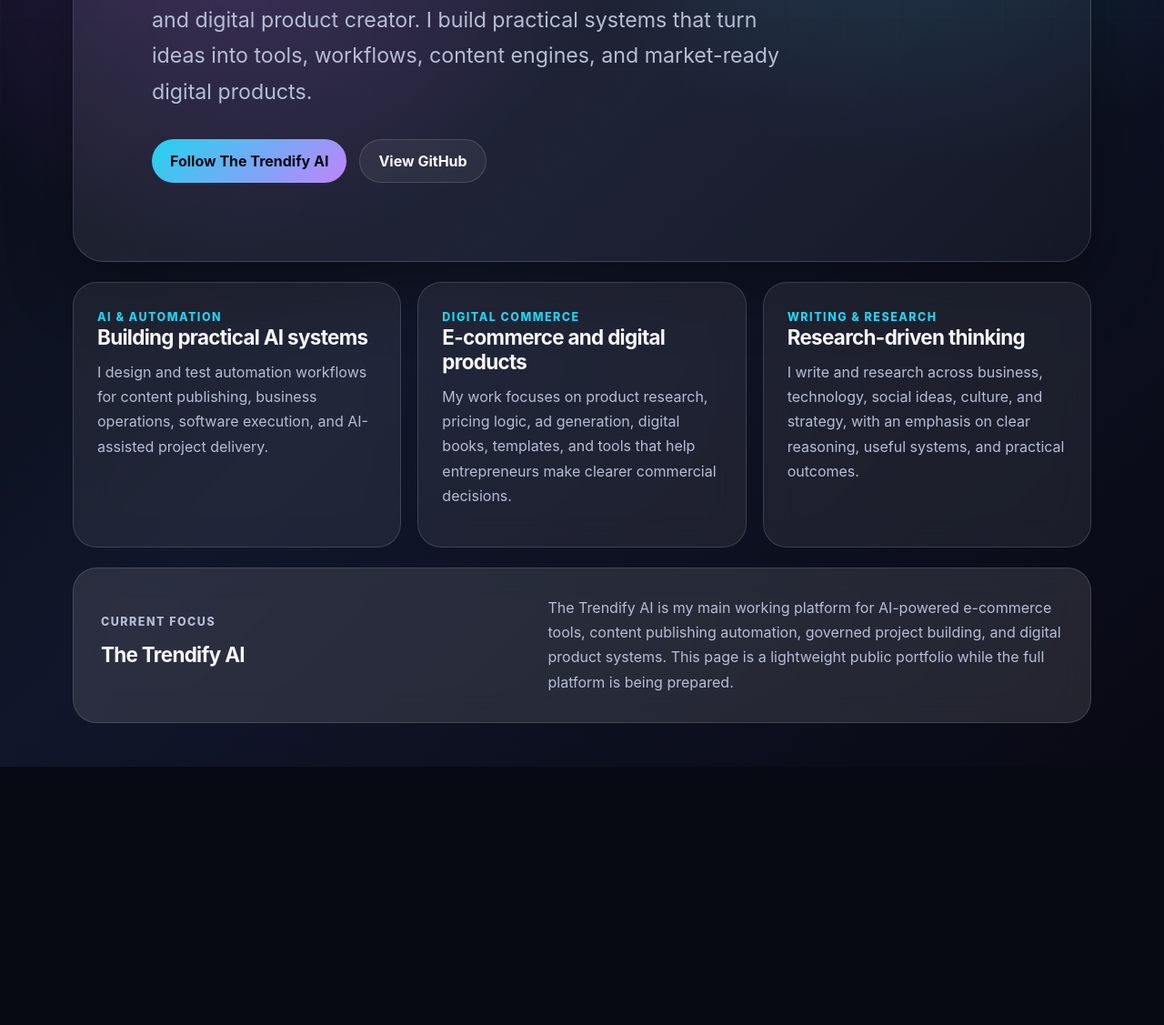
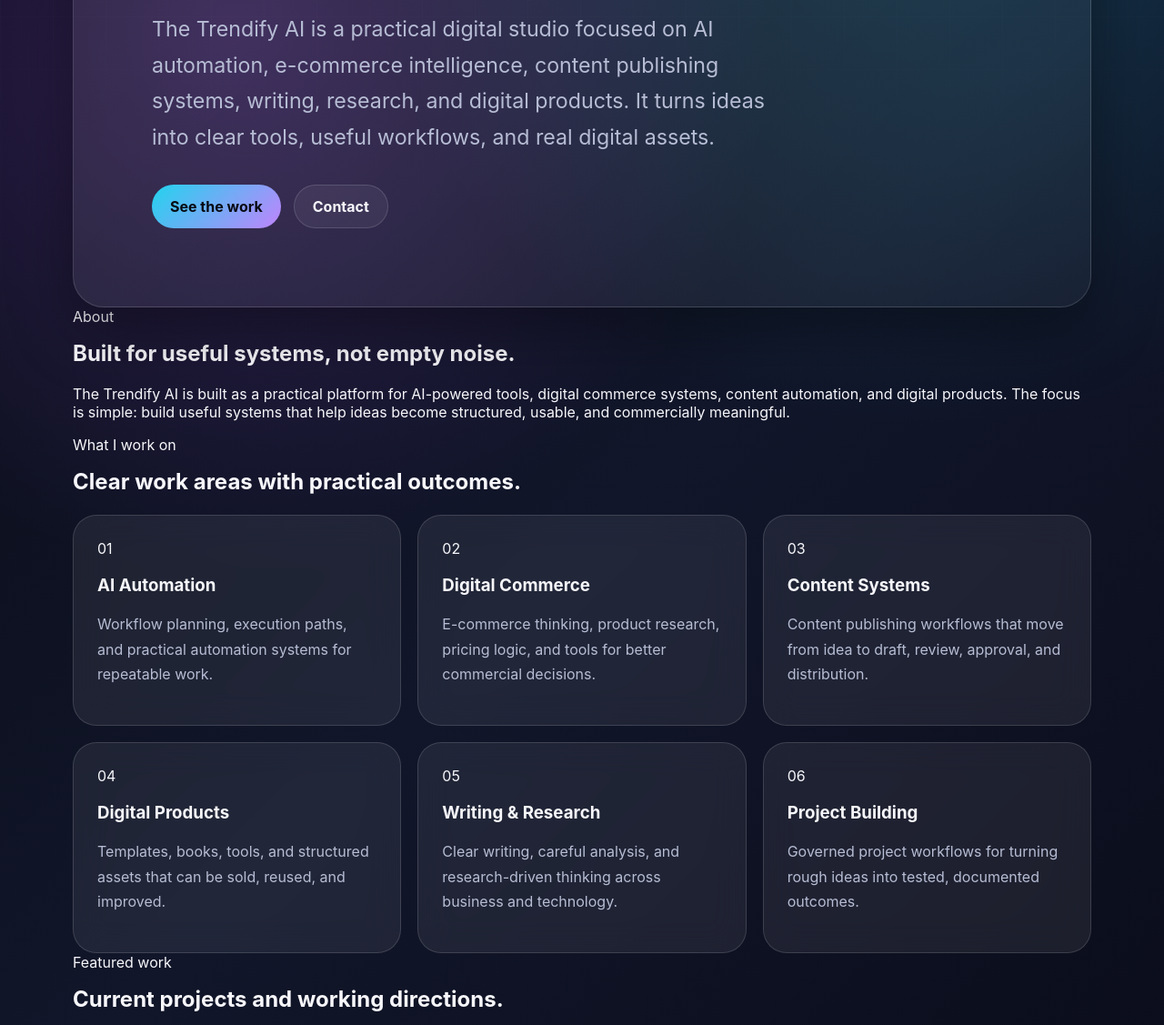
Before and after one commit to GetsHubs/portfolio, a plain HTML site: page index.html in a window 1280 px wide. Shown: the part 388-1515 px from the top of the page at 91% size. Before the commit the page ends 1231 px from the top, so only its background shows below. Drawn offline with Linux system fonts and the light colour scheme.

Commit message:
Update portfolio to human editorial brand style

```diff
--- a/index.html
+++ b/index.html
@@ -3,70 +3,137 @@
 <head>
   <meta charset="utf-8" />
   <meta name="viewport" content="width=device-width, initial-scale=1" />
-  <title>Abu&#32;Battal | AI Automation & Digital Commerce Portfolio</title>
-  <meta name="description" content="Personal portfolio for Abu&#32;Battal: writer, researcher, AI automation builder, e-commerce strategist, and digital product creator behind The Trendify AI." />
-  <meta name="theme-color" content="#0b1020" />
-  <meta property="og:title" content="Abu&#32;Battal | The Trendify AI" />
-  <meta property="og:description" content="Writer, researcher, AI automation builder, e-commerce strategist, and digital product creator." />
+  <title>The Trendify AI | Digital Studio Portfolio</title>
+  <meta name="description" content="The Trendify AI is a practical digital studio focused on AI automation, digital commerce, content systems, writing, research, and digital products." />
+  <meta name="theme-color" content="#171511" />
+  <meta property="og:title" content="The Trendify AI" />
+  <meta property="og:description" content="A practical digital studio for AI automation, digital commerce, content systems, and digital products." />
   <meta property="og:type" content="website" />
   <meta property="og:url" content="https://www.thetrendifyai.com/" />
   <link rel="canonical" href="https://www.thetrendifyai.com/" />
   <link rel="stylesheet" href="./style.css" />
 </head>
 <body>
-  <main class="page-shell">
+  <header class="site-header" aria-label="Site header">
+    <a class="brand" href="#top" aria-label="The Trendify AI home">The Trendify AI</a>
+    <nav class="site-nav" aria-label="Primary navigation">
+      <a href="#about">About</a>
+      <a href="#work">Work</a>
+      <a href="#projects">Projects</a>
+      <a href="#services">Services</a>
+      <a href="#contact">Contact</a>
+    </nav>
+  </header>
+
+  <main id="top" class="page-shell">
     <section class="hero" aria-labelledby="hero-title">
-      <div class="hero__badge">Personal Portfolio</div>
-      <h1 id="hero-title">Abu&#32;Battal</h1>
+      <p class="kicker">A practical digital studio</p>
+      <h1 id="hero-title">The Trendify AI</h1>
+      <p class="hero__subtitle">AI Automation. Digital Commerce. Content Systems.</p>
       <p class="hero__lead">
-        Writer, researcher, AI automation builder, e-commerce strategist, and digital product creator.
-        I build practical systems that turn ideas into tools, workflows, content engines, and market-ready digital products.
+        The Trendify AI is a practical digital studio focused on AI automation,
+        e-commerce intelligence, content publishing systems, writing, research, and digital products.
+        It turns ideas into clear tools, useful workflows, and real digital assets.
       </p>
       <div class="hero__actions">
-        <a href="https://x.com/TheTrendifyAi" class="button button-primary">Follow The Trendify AI</a>
-        <a href="https://github.com/GetsHubs" class="button button-secondary">View GitHub</a>
+        <a href="#projects" class="button button-primary">See the work</a>
+        <a href="#contact" class="button button-secondary">Contact</a>
       </div>
     </section>
 
-    <section class="cards" aria-label="What I work on">
-      <article class="card">
-        <span class="card__eyebrow">AI & Automation</span>
-        <h2>Building practical AI systems</h2>
-        <p>
-          I design and test automation workflows for content publishing, business operations,
-          software execution, and AI-assisted project delivery.
-        </p>
-      </article>
-
-      <article class="card">
-        <span class="card__eyebrow">Digital Commerce</span>
-        <h2>E-commerce and digital products</h2>
-        <p>
-          My work focuses on product research, pricing logic, ad generation, digital books,
-          templates, and tools that help entrepreneurs make clearer commercial decisions.
-        </p>
-      </article>
-
-      <article class="card">
-        <span class="card__eyebrow">Writing & Research</span>
-        <h2>Research-driven thinking</h2>
-        <p>
-          I write and research across business, technology, social ideas, culture, and strategy,
-          with an emphasis on clear reasoning, useful systems, and practical outcomes.
-        </p>
-      </article>
+    <section id="about" class="intro section-block" aria-labelledby="about-title">
+      <p class="section-label">About</p>
+      <h2 id="about-title">Built for useful systems, not empty noise.</h2>
+      <p>
+        The Trendify AI is built as a practical platform for AI-powered tools,
+        digital commerce systems, content automation, and digital products. The focus is simple:
+        build useful systems that help ideas become structured, usable, and commercially meaningful.
+      </p>
     </section>
 
-    <section class="status" aria-label="Current focus">
-      <div>
-        <p class="status__label">Current Focus</p>
-        <h2>The Trendify AI</h2>
+    <section id="work" class="section-block" aria-labelledby="work-title">
+      <p class="section-label">What I work on</p>
+      <h2 id="work-title">Clear work areas with practical outcomes.</h2>
+      <div class="cards">
+        <article class="card">
+          <span>01</span>
+          <h3>AI Automation</h3>
+          <p>Workflow planning, execution paths, and practical automation systems for repeatable work.</p>
+        </article>
+        <article class="card">
+          <span>02</span>
+          <h3>Digital Commerce</h3>
+          <p>E-commerce thinking, product research, pricing logic, and tools for better commercial decisions.</p>
+        </article>
+        <article class="card">
+          <span>03</span>
+          <h3>Content Systems</h3>
+          <p>Content publishing workflows that move from idea to draft, review, approval, and distribution.</p>
+        </article>
+        <article class="card">
+          <span>04</span>
+          <h3>Digital Products</h3>
+          <p>Templates, books, tools, and structured assets that can be sold, reused, and improved.</p>
+        </article>
+        <article class="card">
+          <span>05</span>
+          <h3>Writing & Research</h3>
+          <p>Clear writing, careful analysis, and research-driven thinking across business and technology.</p>
+        </article>
+        <article class="card">
+          <span>06</span>
+          <h3>Project Building</h3>
+          <p>Governed project workflows for turning rough ideas into tested, documented outcomes.</p>
+        </article>
       </div>
-      <p>
-        The Trendify AI is my main working platform for AI-powered e-commerce tools,
-        content publishing automation, governed project building, and digital product systems.
-        This page is a lightweight public portfolio while the full platform is being prepared.
-      </p>
+    </section>
+
+    <section id="projects" class="section-block" aria-labelledby="projects-title">
+      <p class="section-label">Featured work</p>
+      <h2 id="projects-title">Current projects and working directions.</h2>
+      <div class="project-list">
+        <article>
+          <h3>The Trendify AI</h3>
+          <p>AI-powered e-commerce tools, digital product systems, and practical automation services.</p>
+        </article>
+        <article>
+          <h3>Content Publishing Automation</h3>
+          <p>A controlled chain for turning ideas into platform-ready content with review and approval gates.</p>
+        </article>
+        <article>
+          <h3>Universal Project Builder</h3>
+          <p>A governed build system for transforming project ideas into verified digital assets and tools.</p>
+        </article>
+        <article>
+          <h3>Digital Products & Templates</h3>
+          <p>Simple, clear, bilingual-ready assets designed for practical value and commercial use.</p>
+        </article>
+      </div>
+    </section>
+
+    <section id="services" class="section-block" aria-labelledby="services-title">
+      <p class="section-label">Services</p>
+      <h2 id="services-title">Planning, writing, systems, and digital assets.</h2>
+      <div class="services-grid">
+        <span>AI workflow planning</span>
+        <span>Content automation systems</span>
+        <span>E-commerce tool strategy</span>
+        <span>Digital product planning</span>
+        <span>Research and writing</span>
+        <span>Landing page and portfolio content</span>
+      </div>
+    </section>
+
+    <section id="contact" class="contact section-block" aria-labelledby="contact-title">
+      <p class="section-label">Contact</p>
+      <h2 id="contact-title">Simple ways to connect.</h2>
+      <div class="contact-links">
+        <a href="mailto:AI@Thetrendifyai.com">Email</a>
+        <a href="https://x.com/TheTrendifyAi">X</a>
+        <a href="https://www.tiktok.com/@the.trendifya.ai">TikTok</a>
+        <a href="https://www.instagram.com/thetrendifyai">Instagram</a>
+        <a href="https://www.youtube.com/@thetrendify_ai">YouTube</a>
+      </div>
     </section>
   </main>
 </body>
```
